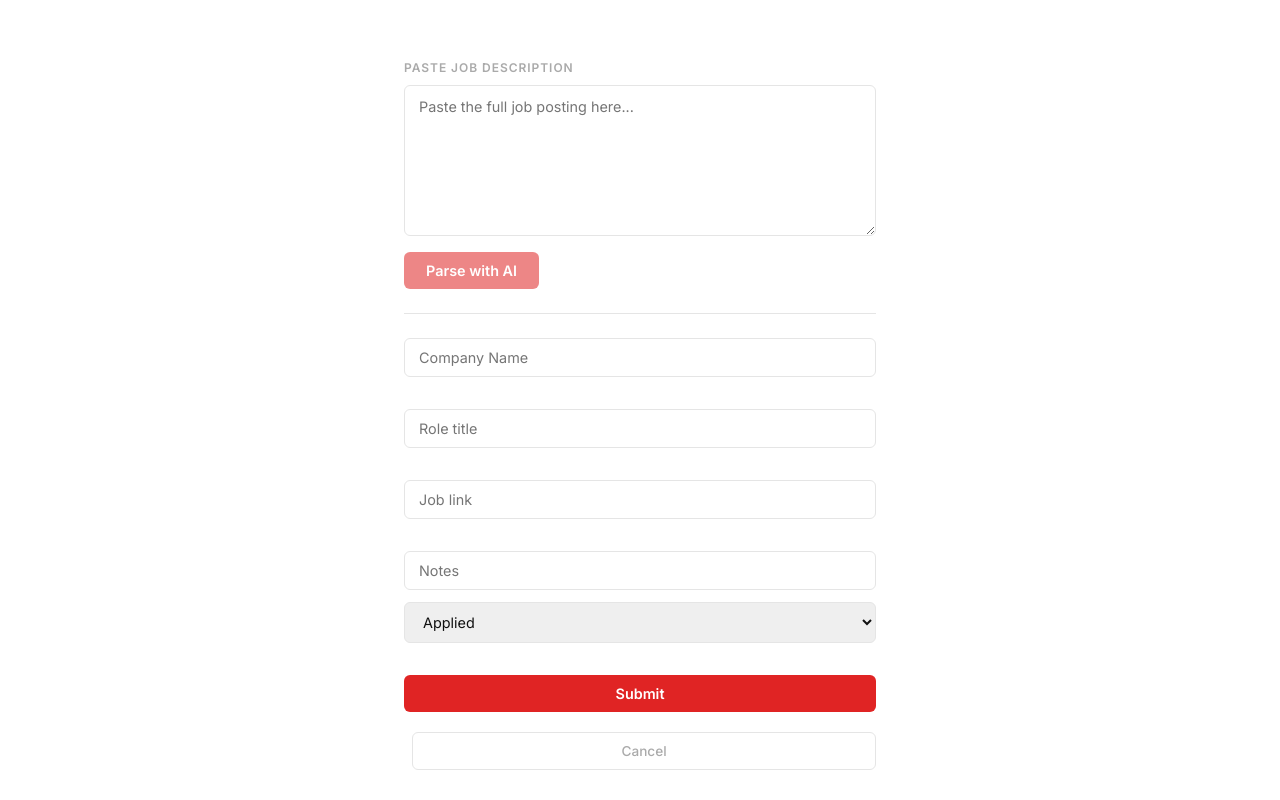
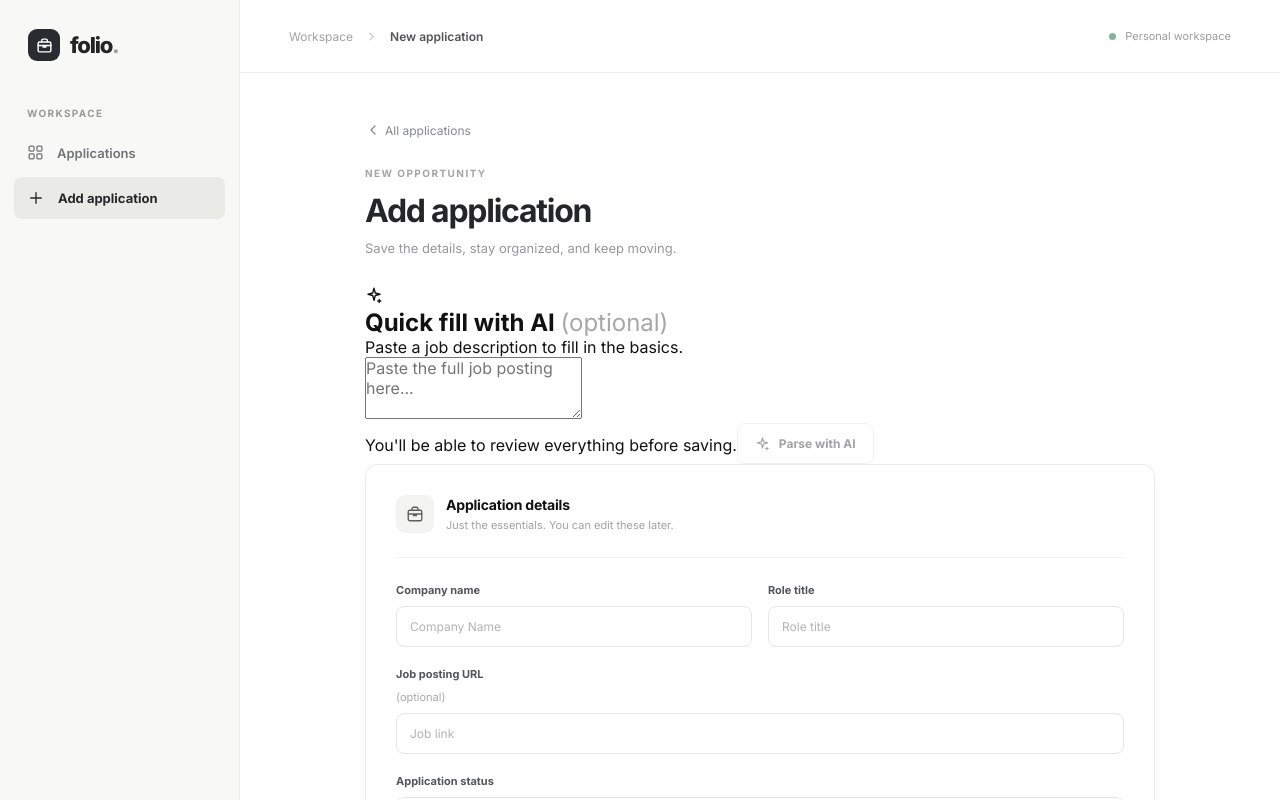
Before and after one commit to Christianvdev/JobTracker, a React app in the folder frontend/: page /add-job in a window 1280 px wide. Shown: the top 800 px of the page. Built offline with nearby package versions, Linux system fonts and the light colour scheme; sample sign-in values are in the browser's storage; the HTML template or start-up script is replaced by a standard one.

Commit message:
ui: modernize add-application flow with simple notes and optional AI quick fill

```diff
--- a/frontend/src/pages/AddJob.jsx
+++ b/frontend/src/pages/AddJob.jsx
@@ -1,10 +1,10 @@
 import '../styles/AddJob.css'
+import { useEffect, useState } from 'react'
+import { useNavigate } from 'react-router-dom'
+import api from '../../api/axios'
+import Workspace, { Icon, STATUS } from '../components/Workspace'
 
-import { useEffect, useState } from "react"
-import { useNavigate } from "react-router-dom"
-import api from "../../api/axios"
-
-const SubmitJob = () => {
+export default function SubmitJob() {
   const [companyName, setCompanyName] = useState('')
   const [roleTitle, setRoleTitle] = useState('')
   const [jobLink, setJobLink] = useState('')
@@ -14,123 +14,64 @@ const SubmitJob = () => {
   const [parsing, setParsing] = useState(false)
   const [submitting, setSubmitting] = useState(false)
   const [error, setError] = useState('')
-
   const navigate = useNavigate()
 
-    useEffect(() => {
-        const token = localStorage.getItem('access_token')
-        if(!token){
-            navigate('/')
-        }
-    }, [])
+  useEffect(() => { if (!localStorage.getItem('access_token')) navigate('/') }, [navigate])
 
   const handleParse = async () => {
     if (!rawText.trim() || parsing) return
     setError('')
     setParsing(true)
     try {
-            const response = await api.post('api/parse-job/', {
-                text: rawText
-            })
-            setCompanyName(response.data.company || '')
-            setRoleTitle(response.data.role || '')
-            setNotes(response.data.requirements?.join(', ') || '')
-        }
-        catch(err) {
+      const { data } = await api.post('api/parse-job/', { text: rawText })
+      setCompanyName(data.company || '')
+      setRoleTitle(data.role || '')
+      setNotes(Array.isArray(data.requirements) ? data.requirements.join(', ') : '')
+    } catch (err) {
       setError(err.response?.data?.detail || 'Unable to parse this description. You can enter the details manually.')
-        }
-        finally {
-            setParsing(false)
-        }
+    } finally { setParsing(false) }
   }
 
-    const handleSubmit = async () => {
+  const handleSubmit = async (event) => {
+    event.preventDefault()
     if (submitting) return
     setError('')
-        if (!companyName.trim() || !roleTitle.trim()) {
-            setError('Company name and role title are required.')
-            return
-        }
+    if (!companyName.trim() || !roleTitle.trim()) { setError('Company name and role title are required.'); return }
     setSubmitting(true)
-        try{
-            await api.post('api/jobs/', {
-                company_name: companyName,
-                role_title: roleTitle,
-                job_link: jobLink,
-                notes,
-                status
-            })
+    try {
+      await api.post('api/jobs/', { company_name: companyName, role_title: roleTitle, job_link: jobLink, notes, status })
       navigate('/dashboard')
-        }
-        catch(err){
+    } catch (err) {
       setError(err.response?.data?.detail || 'Could not save the application. Please try again.')
-        }
-        finally {
-            setSubmitting(false)
-        }
+    } finally { setSubmitting(false) }
   }
 
-    return(
-        <div>
-            {/*  AI Parser  */}
-            <div className='ai-form'>
-                <h3>Paste job description</h3>
-                <textarea
-                    placeholder="Paste the full job posting here..."
-                    value={rawText}
-                    onChange={(e) => setRawText(e.target.value)}
-                    rows={6}
-                />
-                <br/>
-                <button onClick={handleParse} disabled={parsing || !rawText.trim()}>
-                    {parsing ? "Parsing..." : "Parse with AI"}
-                </button>
+  return (
+    <Workspace active="add">
+      <div className="form-page">
+        <button className="back-link" onClick={() => navigate('/dashboard')}><Icon name="chevron" size={16} style={{ transform: 'rotate(180deg)' }} /> All applications</button>
+        <div className="form-page-header"><div className="eyebrow">NEW OPPORTUNITY</div><h1>Add application</h1><p>Save the details, stay organized, and keep moving.</p></div>
 
-                <hr/>
+        <section className="ai-panel">
+          <div className="ai-panel-heading"><span className="ai-panel-icon"><Icon name="spark" size={18} /></span><div><h2>Quick fill with AI <span className="optional">(optional)</span></h2><p>Paste a job description to fill in the basics.</p></div></div>
+          <label className="sr-only" htmlFor="job-description">Paste job description</label>
+          <textarea id="job-description" placeholder="Paste the full job posting here..." value={rawText} onChange={e => setRawText(e.target.value)} rows={3} />
+          <div className="ai-panel-footer"><span>You'll be able to review everything before saving.</span><button className="button button-secondary" type="button" onClick={handleParse} disabled={parsing || !rawText.trim()}><Icon name="spark" size={15} />{parsing ? 'Parsing...' : 'Parse with AI'}</button></div>
+        </section>
+
+        <form className="form-panel" onSubmit={handleSubmit}>
+          <div className="panel-heading"><span className="panel-icon"><Icon name="briefcase" size={18} /></span><div><h2>Application details</h2><p>Just the essentials. You can edit these later.</p></div></div>
+          <div className="form-grid">
+            <label className="field">Company name <input required placeholder="Company Name" value={companyName} onChange={e => setCompanyName(e.target.value)} /></label>
+            <label className="field">Role title <input required placeholder="Role title" value={roleTitle} onChange={e => setRoleTitle(e.target.value)} /></label>
+            <label className="field field-wide">Job posting URL <span className="optional">(optional)</span><input type="url" placeholder="Job link" value={jobLink} onChange={e => setJobLink(e.target.value)} /></label>
+            <label className="field field-wide">Application status <select value={status} onChange={e => setStatus(Number(e.target.value))}>{Object.entries(STATUS).map(([value, item]) => <option key={value} value={value}>{item.label}</option>)}</select></label>
+            <label className="field field-wide">Notes <span className="optional">(optional)</span><textarea rows={3} placeholder="Notes" value={notes} onChange={e => setNotes(e.target.value)} /></label>
           </div>
-
-            {/*  Manual form  */}
-            <div className='manual-form'>
-                <input
-                    placeholder="Company Name"
-                    value={companyName}
-                    onChange={(e) => setCompanyName(e.target.value)}
-                />
-                <br/>
-                <input
-                    placeholder="Role title"
-                    value={roleTitle}
-                    onChange={(e) => setRoleTitle(e.target.value)}
-                />
-                <br/>
-                <input
-                    placeholder="Job link"
-                    value={jobLink}
-                    onChange={(e) => setJobLink(e.target.value)}
-                />
-                <br/>
-                <input
-                    placeholder="Notes"
-                    value={notes}
-                    onChange={(e) => setNotes(e.target.value)}
-                />
-                <select value={status} onChange={(e) => setStatus(Number(e.target.value))}>
-                    <option value="">Select status</option>
-                    <option value="1">Applied</option>
-                    <option value="2">Interviewing</option>
-                    <option value="3">Offer Received</option>
-                    <option value="4">Hired</option>
-                    <option value="5">Not Selected By Employer</option>
-                    <option value="6">No Longer Interested</option>
-                </select>
-                <br/>
-                {error && <p role="alert">{error}</p>}
-                <button onClick={handleSubmit} disabled={submitting}>{submitting ? 'Saving...' : 'Submit'}</button>
-                <br/>
-                <button onClick={() => navigate('/dashboard')}>Cancel</button>
+          {error && <div className="inline-error" role="alert">{error}</div>}
+          <div className="form-actions"><button className="button button-secondary" type="button" onClick={() => navigate('/dashboard')}>Cancel</button><button className="button button-primary" type="submit" disabled={submitting}><Icon name="plus" size={16} />{submitting ? 'Saving...' : 'Submit'}</button></div>
+        </form>
       </div>
-        </div>
+    </Workspace>
   )
 }
-
-export default SubmitJob
```
Lines whose indentation alone changed are shown as unchanged.
